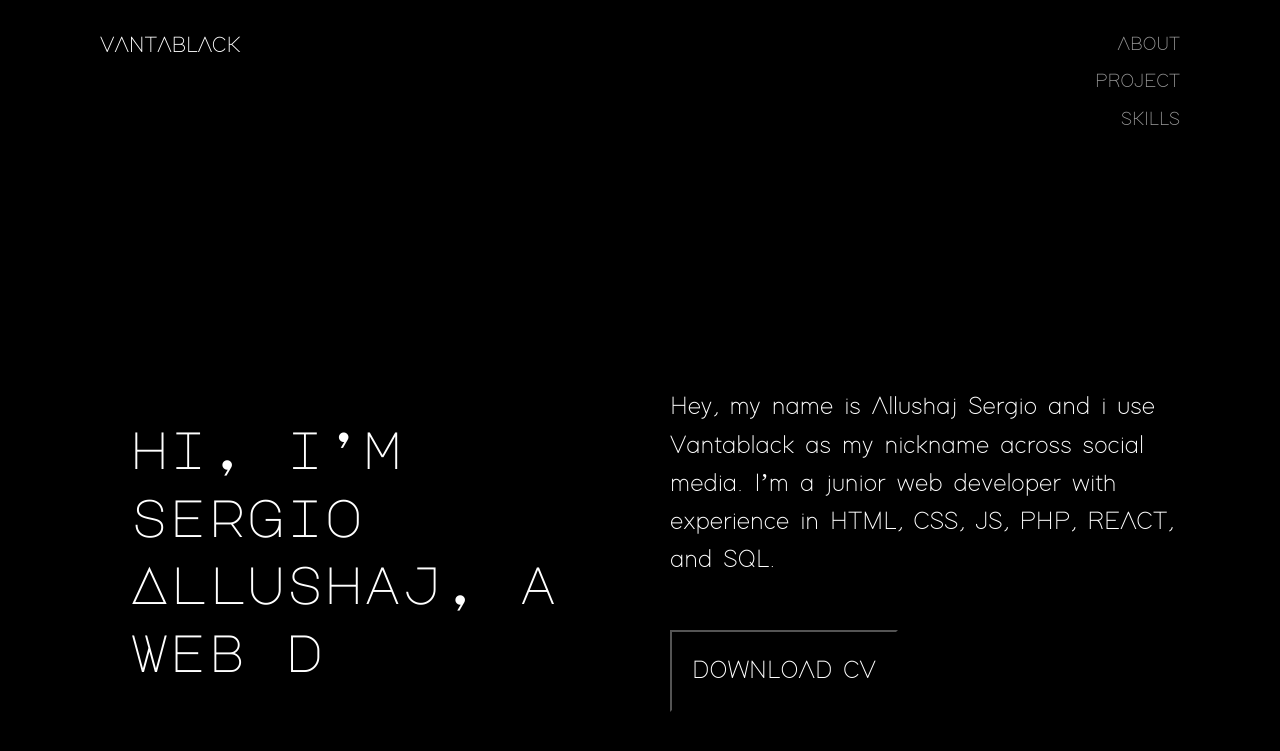
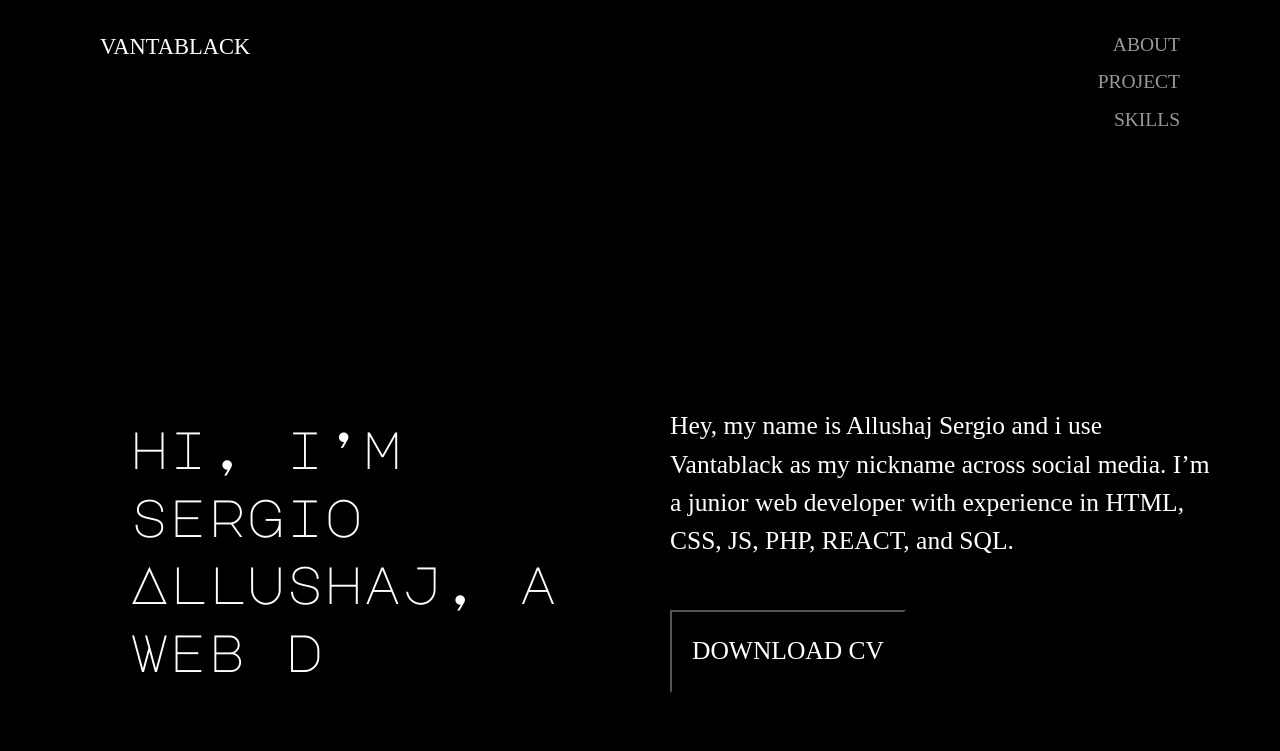
Before and after one commit to kuroiokami89/Portfolio-Vantablack, a Jekyll site: the page built from index.markdown, in a window 1280 px wide and 900 px high. Shown: the top 751 px of the window. Built offline with Jekyll 4.4.1, drawn with Linux system fonts in a browser that asks for light colours; nearby versions of some CDN libraries; some web fonts are replaced; library files that are not in the unit come from our copies.

Commit message:
fix font dir

```diff
--- a/assets/main.css
+++ b/assets/main.css
@@ -12,12 +12,12 @@
 
 @font-face {
   font-family: "Adam-medium";
-  src: url("../assets/fonts/Adam-medium.woff");
+  src: url("{{ site.baseurl }}/assets/fonts/Adam-medium.woff");
 }
 
 @font-face {
   font-family: "Adam-bold";
-  src: url("../assets/fonts/Adam-Bold.woff");
+  src: url("{{ site.baseurl }}/assets/fonts/Adam-Bold.woff");
 }
 
 /* FINE FONTS */
```
Also changed, not shown: 2 other files.
